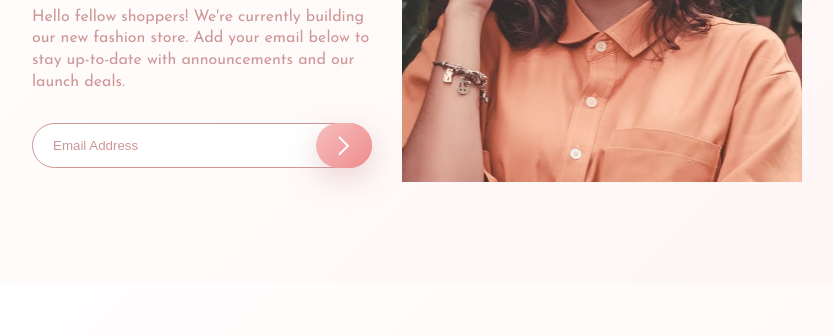
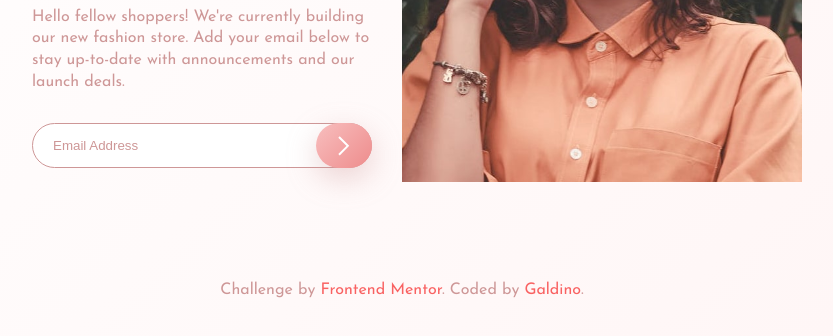
Before and after one commit to GaldinoMat/base-apparel-coming-soon, a plain HTML site: page index.html in a window 1280 px wide. Shown: the part 318-654 px from the top of the page, without its empty margins (238-1071 px from the left). Drawn offline with Linux system fonts and the light colour scheme.

Commit message:
Finshed project

```diff
--- a/index.html
+++ b/index.html
@@ -57,14 +57,14 @@
         </form>
       </div>
     </main>
-    <!-- <footer>
+    <footer>
       <p class="attribution">
         Challenge by
         <a href="https://www.frontendmentor.io?ref=challenge" target="_blank"
           >Frontend Mentor</a
-        >. Coded by <a href="#">Your Name Here</a>.
+        >. Coded by <a href="https://github.com/GaldinoMat">Galdino</a>.
       </p>
-    </footer> -->
+    </footer>
   </body>
   <script src="main.js"></script>
 </html>
--- a/style.css
+++ b/style.css
@@ -19,7 +19,9 @@ body {
   font-family: "Josefin Sans", sans-serif;
   color: var(--desaturated-red);
   background: linear-gradient(var(--gradient-white-to-soft-white));
+  background-repeat: no-repeat;
   display: flex;
+  flex-direction: column;
   justify-content: center;
   align-items: center;
 }
@@ -158,6 +160,15 @@ form {
   transition: 0.5s;
 }
 
+.attribution {
+  height: 4.375rem;
+}
+
+.attribution a {
+  color: var(--soft-red);
+  text-decoration: none;
+}
+
 @media (min-width: 500px) {
   body {
     font-size: 1rem;
```
